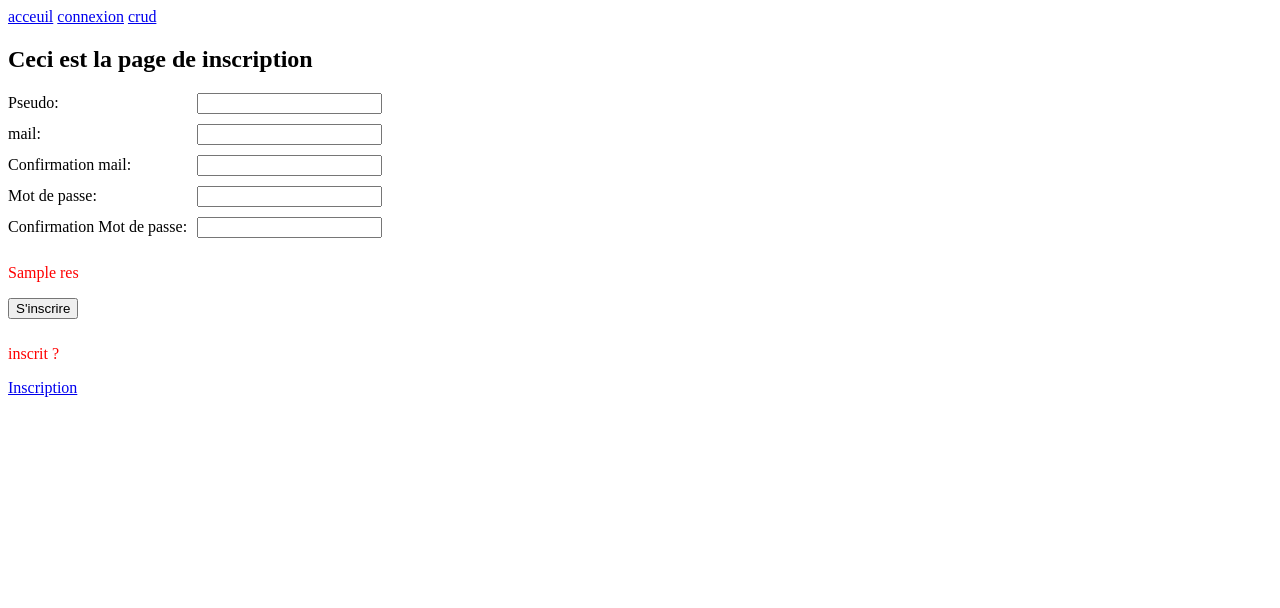
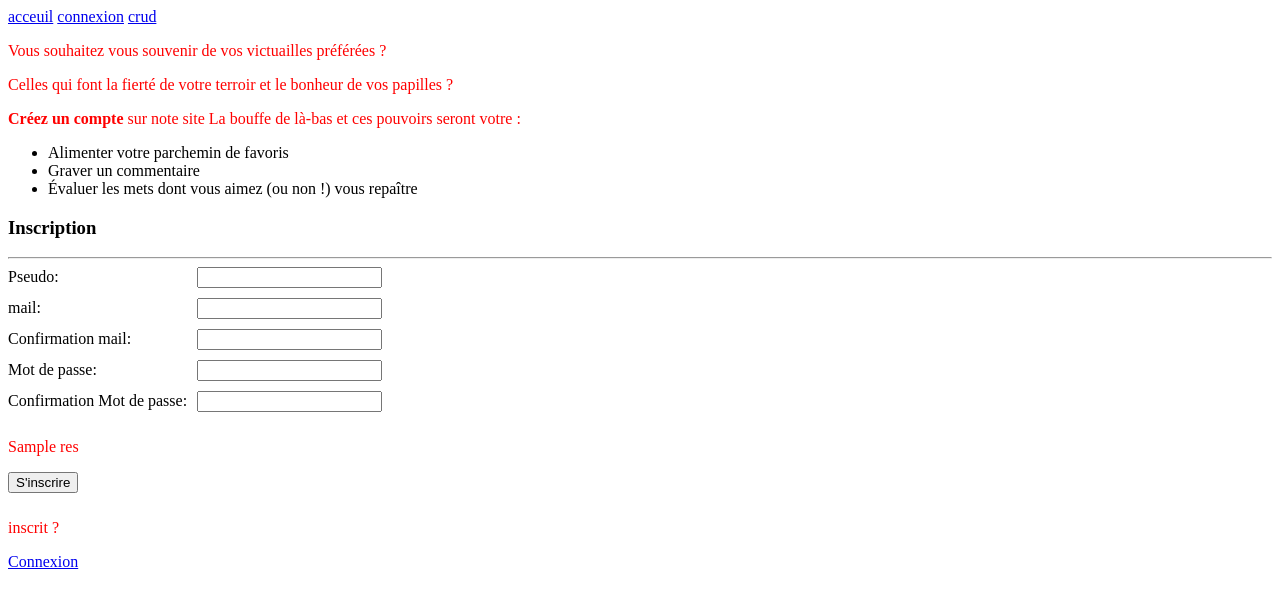
Before and after one commit to MilanCDRS/ProjetLoridon, a PHP site: template view/viewSignIn.php in a window 1280 px wide. Shown: the top 608 px of the page. Run offline with PHP 8.4, Linux system fonts and the light colour scheme; the template is opened without the code that fills it: most values are stand-ins (such as "Sample title", 1, 10 or a date in 2020).

Commit message:
Prepa CSS

```diff
--- a/view/viewConfirmedAuth.php
+++ b/view/viewConfirmedAuth.php
@@ -1,4 +1,3 @@
-
 <h1>Connexion</h1>
 
 Mon adresse électronique : <?= getMailULoggedOn() ?> <br />
@@ -8,4 +7,5 @@ Mon adresse électronique : <?= getMailULoggedOn() ?> <br />
 <a href="./?action=logout">se deconnecter</a>
 
 <?php
+//TBR
 ?>
--- a/view/viewSignIn.php
+++ b/view/viewSignIn.php
@@ -1,4 +1,18 @@
-<h2>Ceci est la page de inscription</h2>
+
+<p class="signintxt">Vous souhaitez vous souvenir de vos victuailles préférées ? </p>
+<p class="signinintxt">Celles qui font la fierté de votre terroir et le bonheur de vos papilles ? </p>
+<p class="signinintxt"><b>Créez un compte</b> sur note site La bouffe de là-bas et ces pouvoirs seront votre :</p>
+
+<ul class="signinlisttxt">
+  <li>Alimenter votre parchemin de favoris</li>
+  <li>Graver un commentaire</li>
+  <li>Évaluer les mets dont vous aimez (ou non !) vous repaître</li>
+
+</ul>
+
+<h3 class="signintitle">Inscription</h3>
+
+<hr>
 
 <!-- a changer vers login-->
 <form action="./?action=signin" method="POST" class="form-auth">
@@ -31,4 +45,4 @@
 </form>
 
 <p>inscrit ?</p>
-<a href="./?action=login">Inscription</a>
+<a href="./?action=login">Connexion</a>
```
Also changed, not shown: controler/login.php (+22 -2 lines), view/viewAuth.php (+9 -2 lines).
